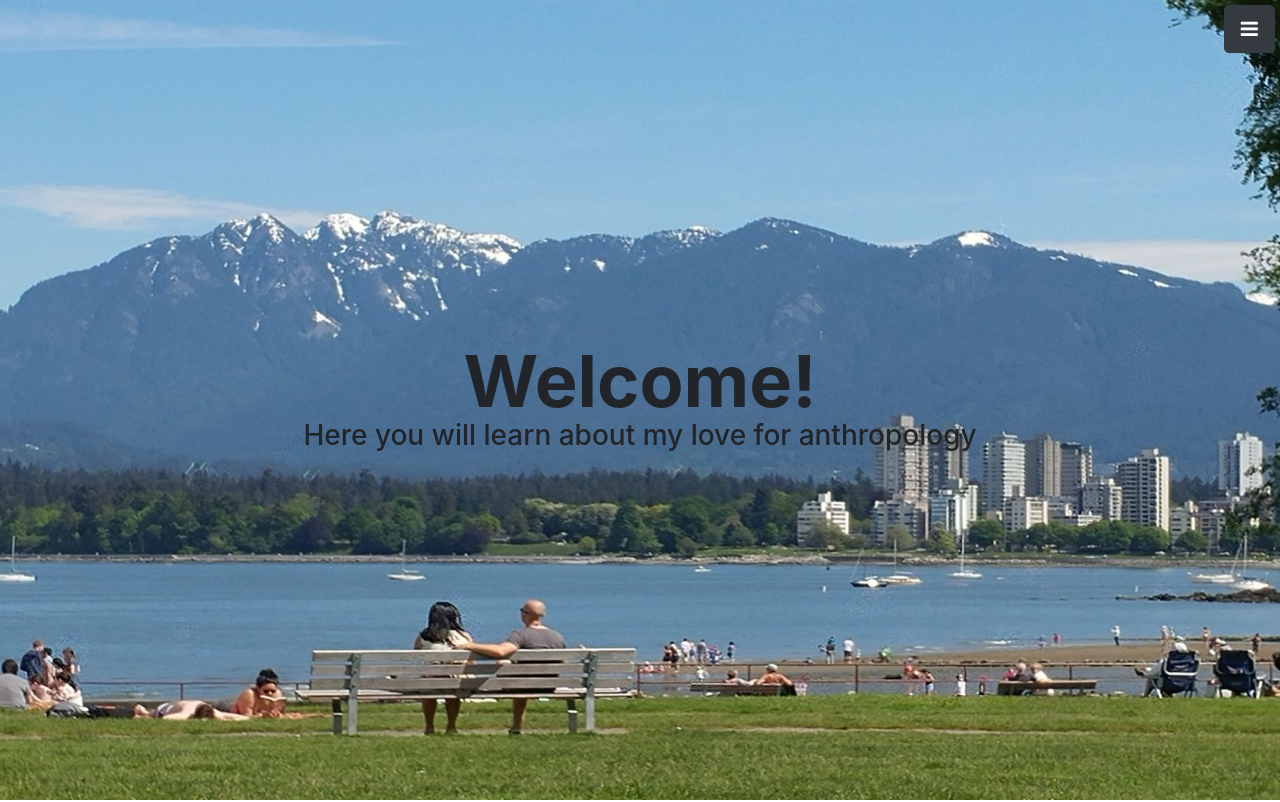
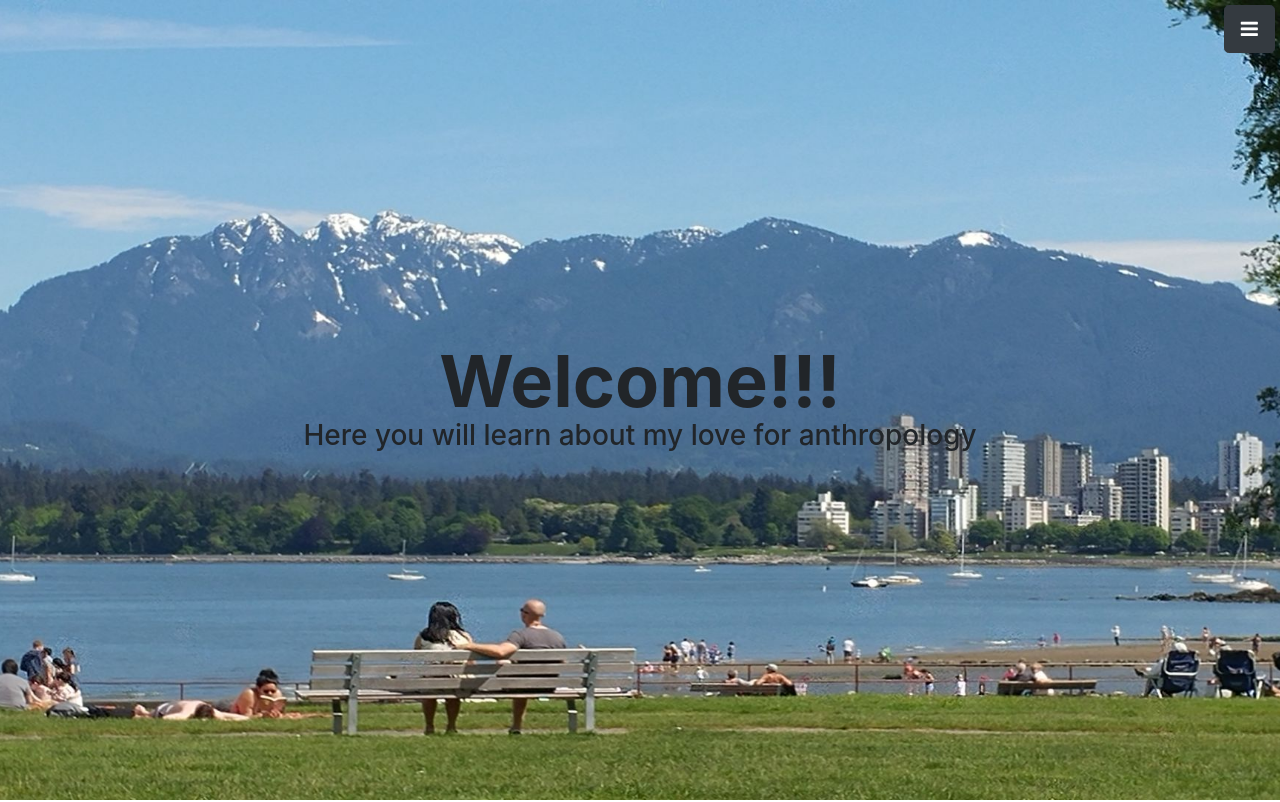
Before and after one commit to tfriedman93/Anth485, a website with bundled scripts: page index.html in a window 1280 px wide. Shown: the top 802 px of the page. Built offline with nearby package versions, Linux system fonts and the light colour scheme.

Commit message:
Update index.html

```diff
--- a/index.html
+++ b/index.html
@@ -53,7 +53,7 @@
     <!-- Header -->
     <header class="header" id="top">
       <div class="text-vertical-center">
-        <h1><font-family="Bombing" src="fonts/Bombing">Welcome!</font-family></h1>
+        <h1><font-family="Bombing" src="fonts/Bombing">Welcome!!!</font-family></h1>
         <h3>Here you will learn about my love for anthropology</h3>
       </div>
     </header>
```
